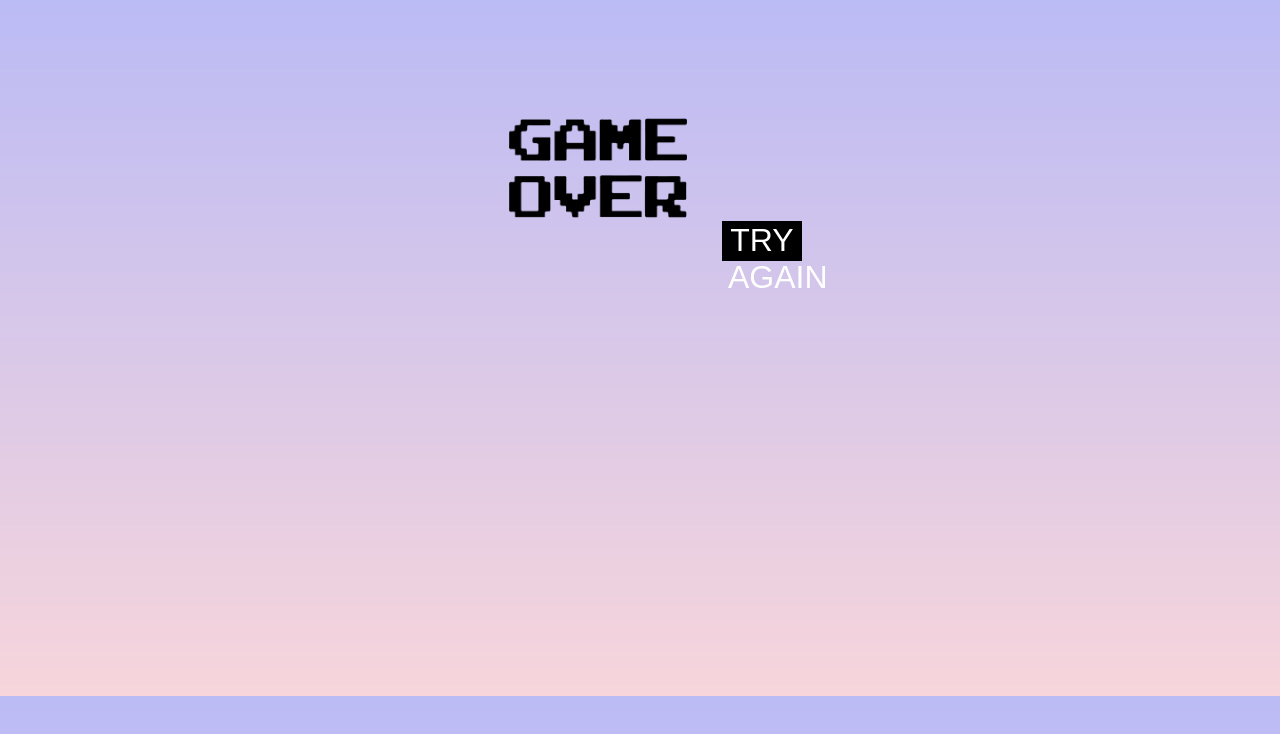
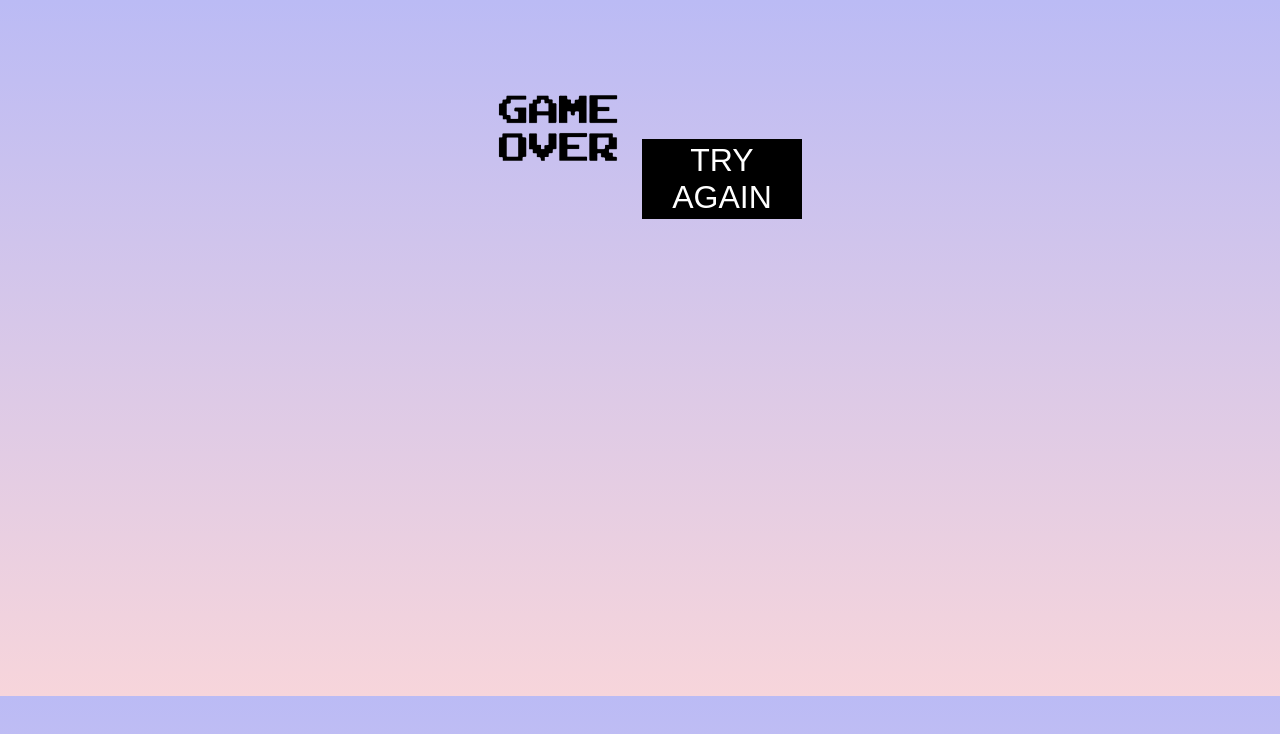
Before and after one commit to Ramya4447/game, a plain HTML site: page tryagain.html in a window 1280 px wide. Drawn offline with Linux system fonts and the light colour scheme.

Commit message:
Update tryagain.html

```diff
--- a/tryagain.html
+++ b/tryagain.html
@@ -9,8 +9,8 @@
     <body>
         <center>
             <div id="try-div">
-            <img src="game_over_PNG57.png" style="height:30vh;width:30vh;">
-            <button id="tryagain" onclick="tryagain()" style="height:5vh;width:10vh;font-size:4vh;text-align:center;">TRY AGAIN</button>
+            <img src="game_over_PNG57.png">
+            <button id="tryagain" onclick="tryagain()">TRY AGAIN</button>
         </div>
         </center>
     </body>
```
